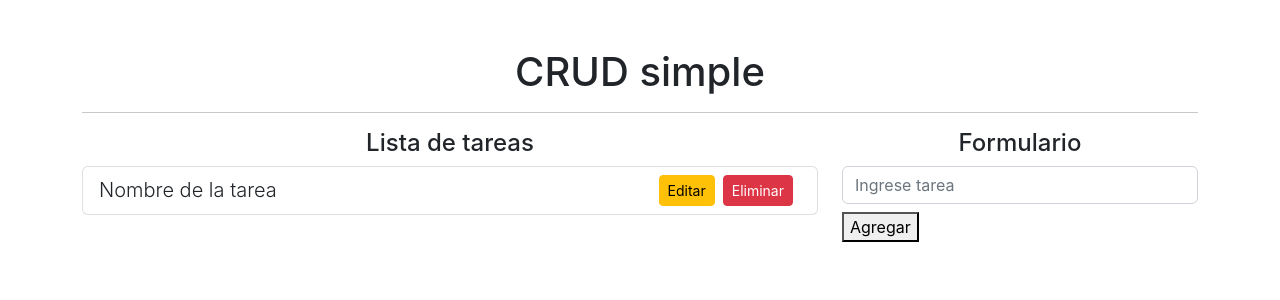
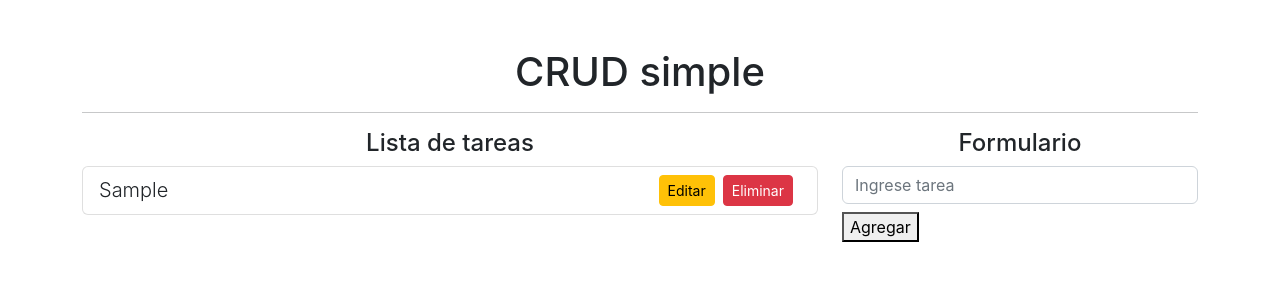
Before and after one commit to fredyvelasquezgt/CRUDWebApp, a React (Create React App) app: page / in a window 1280 px wide. Both pictures are taken after typing "Sample" into the empty fields and a click on the button "Agregar". Shown: the top 300 px of the page. Built offline with nearby package versions, Linux system fonts and the light colour scheme.

Commit message:
tasks listed

```diff
--- a/src/App.jsx
+++ b/src/App.jsx
@@ -30,11 +30,17 @@
         <div className="col-8">
           <h4 className="text-center">Lista de tareas</h4>
           <ul className="list-group">
-            <li className="list-group-item">
-              <span className="lead">Nombre de la tarea</span>
+              {
+                tareas.map(item => (
+          <li className="list-group-item" key={item.id}>
+              <span className="lead">{item.NombreTarea}</span>
               <button className="btn btn-danger btn-sm float-end mx-2">Eliminar</button>
               <button className="btn btn-warning btn-sm float-end">Editar</button>
             </li>
+                ))
+              }
+
+
           </ul>
         </div>
         <div className="col-4">
```
